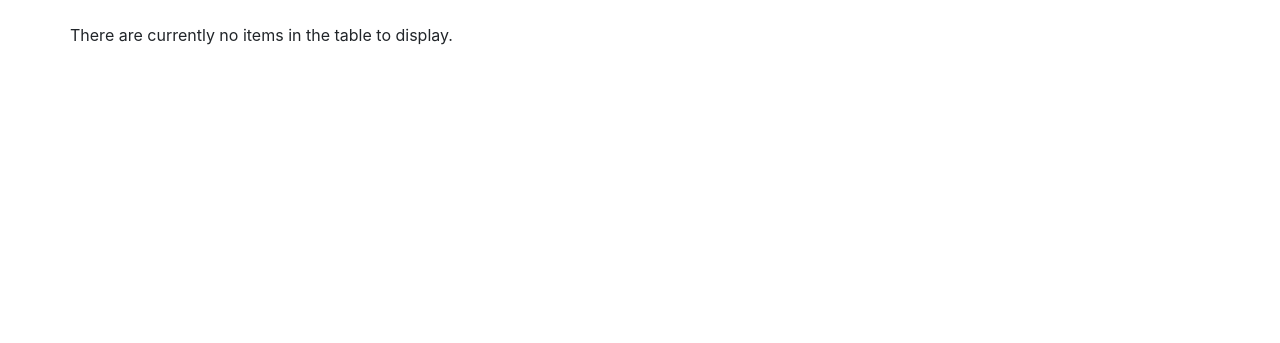
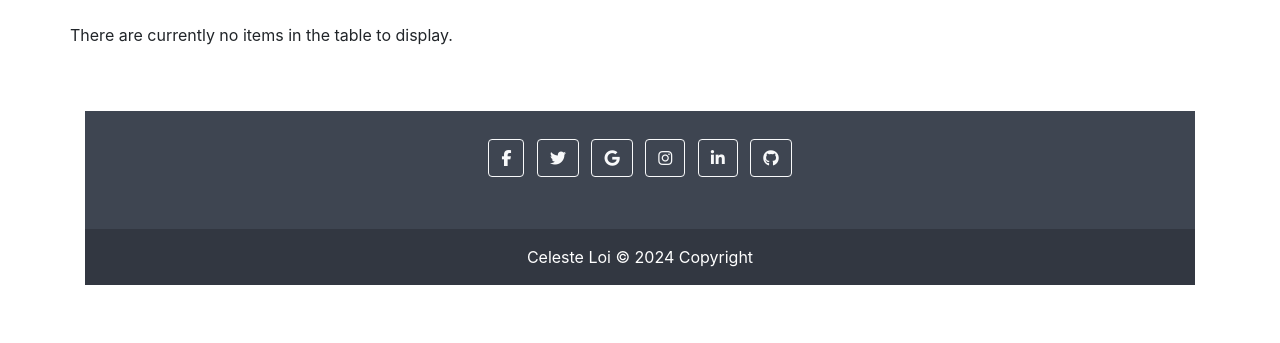
Before and after one commit to lestece/CodeSpace, a PHP site: page /home.php in a window 1280 px wide. Shown: the part 457-800 px from the top of the page. Run offline with PHP 8.4, Linux system fonts and the light colour scheme; the visitor is signed in with stand-in values (Sample User, id 1); data that the repository does not hold is empty; some libraries are stand-ins or nearby versions; some web fonts are replaced.

Commit message:
add footer

```diff
--- a/home.php
+++ b/home.php
@@ -15,9 +15,9 @@
 	while ( $row = mysqli_fetch_array( $r, MYSQLI_ASSOC ))
 	{
 	echo '
-    <div class="col-md-3 d-flex justify-content-center">
+    <div class="col-md-3 d-flex justify-content-center mt-4">
 	 <div class="card" style="width: 18rem;">
-	  <img src="'. $row['item_img'].'" class="card-img-top" style="width:300px;height:300px;" alt="'. $row['item_name'].'">
+	  <img src="'. $row['item_img'].'" class="card-img-top" style="width:250px;height:200px;" alt="'. $row['item_name'].'">
 	   <div class="card-body text-center">
 		<h5 class="card-title">'. $row['item_name'].'</h5>
 		<p class="card-text">'. $row['item_desc'].'</p>
--- a/include/footer.html
+++ b/include/footer.html
@@ -16,5 +16,77 @@
       crossorigin="anonymous"
     ></script>
   </head>
-  <body></body>
+  <body>
+    <!-- Remove the container if you want to extend the Footer to full width. -->
+    <div class="container-fluid my-5" style="width: 100vw !important">
+      <footer
+        class="text-center text-lg-start text-white"
+        style="background-color: #3e4551"
+      >
+        <!-- Grid container -->
+        <div class="container p-4 pb-0">
+          <!-- Section: Social media -->
+          <section class="mb-4 text-center">
+            <!-- Facebook -->
+            <a
+              class="btn btn-outline-light btn-floating m-1"
+              href="#!"
+              role="button"
+              ><i class="fab fa-facebook-f"></i
+            ></a>
+
+            <!-- Twitter -->
+            <a
+              class="btn btn-outline-light btn-floating m-1"
+              href="#!"
+              role="button"
+              ><i class="fab fa-twitter"></i
+            ></a>
+
+            <!-- Google -->
+            <a
+              class="btn btn-outline-light btn-floating m-1"
+              href="#!"
+              role="button"
+              ><i class="fab fa-google"></i
+            ></a>
+
+            <!-- Instagram -->
+            <a
+              class="btn btn-outline-light btn-floating m-1"
+              href="#!"
+              role="button"
+              ><i class="fab fa-instagram"></i
+            ></a>
+
+            <!-- Linkedin -->
+            <a
+              class="btn btn-outline-light btn-floating m-1"
+              href="#!"
+              role="button"
+              ><i class="fab fa-linkedin-in"></i
+            ></a>
+
+            <!-- Github -->
+            <a
+              class="btn btn-outline-light btn-floating m-1"
+              href="#!"
+              role="button"
+              ><i class="fab fa-github"></i
+            ></a>
+          </section>
+          <!-- Section: Social media -->
+        </div>
+        <!-- Grid container -->
+
+        <!-- Copyright -->
+        <div class="text-center p-3" style="background-color: #00000033">
+          Celeste Loi © 2024 Copyright
+        </div>
+        <!-- Copyright -->
+      </footer>
+      <!-- Footer -->
+    </div>
+    <!-- End of .container -->
+  </body>
 </html>
--- a/include/heading1.html
+++ b/include/heading1.html
@@ -12,7 +12,6 @@
       integrity="sha384-Vkoo8x4CGsO3+Hhxv8T/Q5PaXtkKtu6ug5TOeNV6gBiFeWPGFN9MuhOf23Q9Ifjh"
       crossorigin="anonymous"
     />
-
   </head>
   <body>
     <nav class="navbar navbar-expand-lg navbar-dark bg-dark">
```
